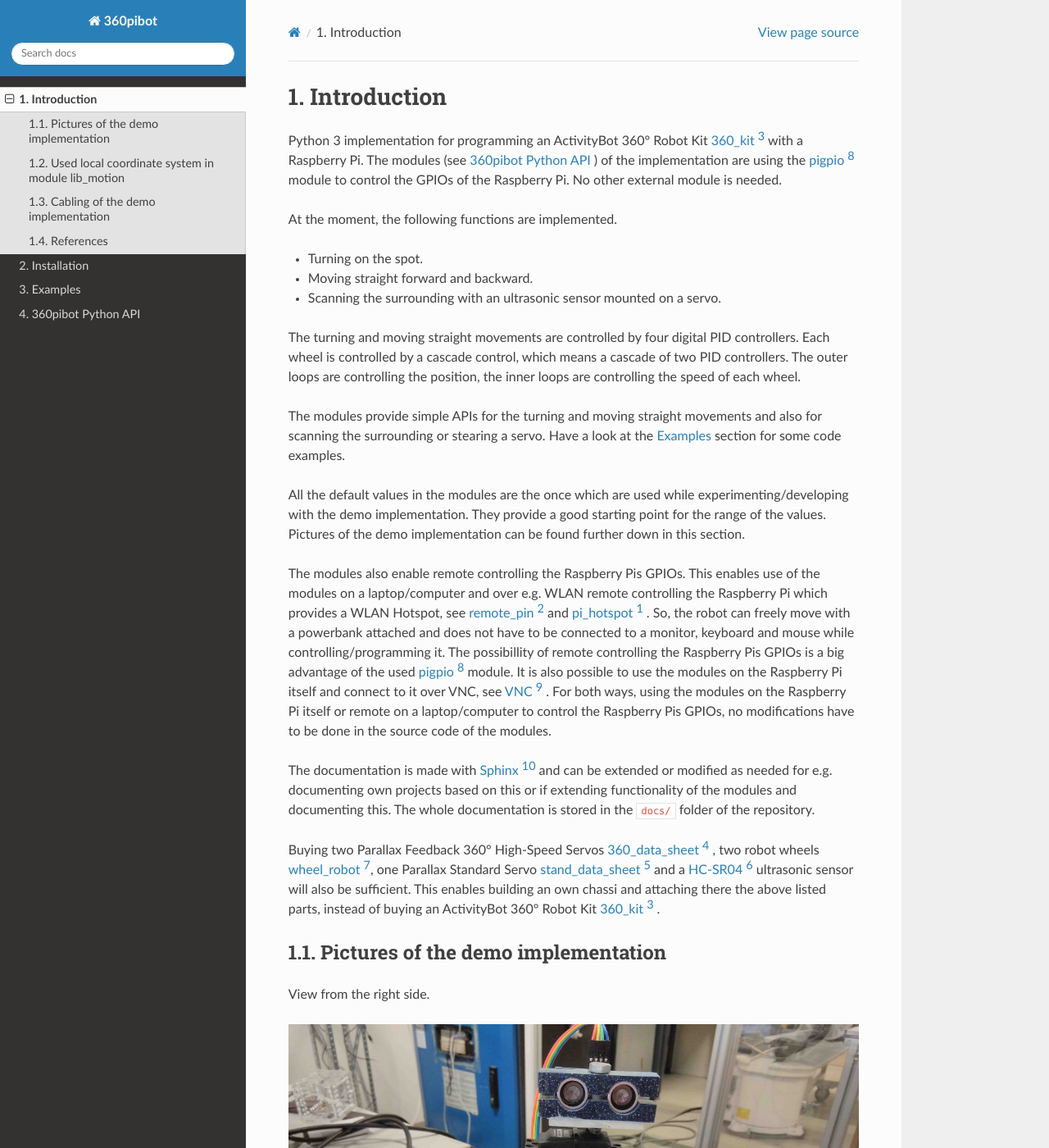
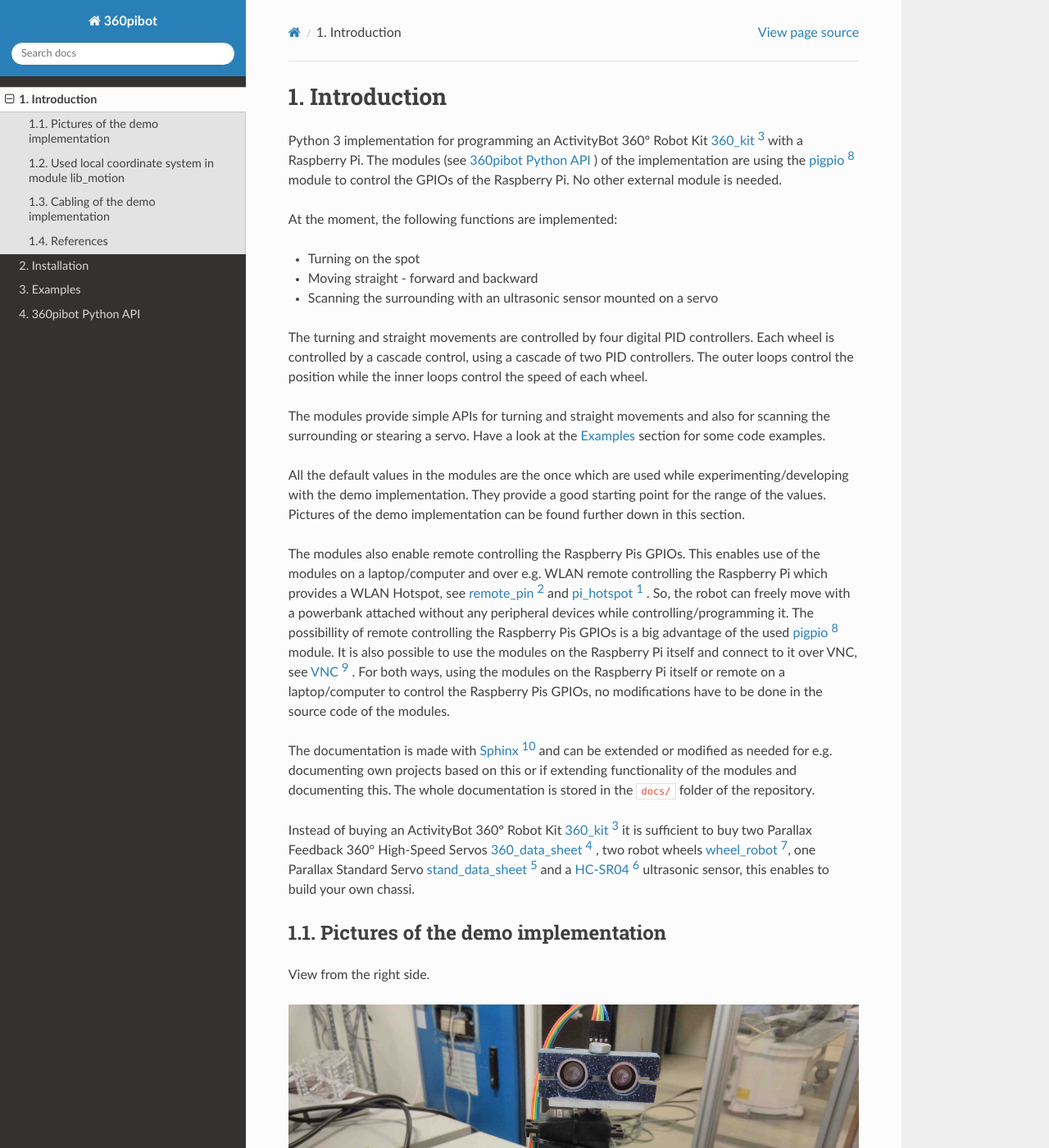
Before and after one commit to choeffer/360pibot, a Sphinx documentation site: the page built from docs/intro.rst, in a window 1280 px wide and 1400 px high. Shown: the whole window at 82% size. Built offline with Sphinx 7.4.7 and the Read the Docs theme 2.0.0, drawn with Linux system fonts in a browser that asks for light colours.

Commit message:
typos and rewritten some stuff

```diff
--- a/docs/intro.rst
+++ b/docs/intro.rst
@@ -7,18 +7,18 @@ Python 3 implementation for programming an ActivityBot 360° Robot Kit 360_kit_
 a Raspberry Pi. The modules (see :ref:`360pibot_Python_API` ) of the implementation are using the pigpio_ module
 to control the GPIOs of the Raspberry Pi. No other external module is needed.
 
-At the moment, the following functions are implemented.
+At the moment, the following functions are implemented:
 
-* Turning on the spot.
-* Moving straight forward and backward.
-* Scanning the surrounding with an ultrasonic sensor mounted on a servo.
+* Turning on the spot
+* Moving straight - forward and backward
+* Scanning the surrounding with an ultrasonic sensor mounted on a servo
 
-The turning and moving straight movements are controlled by four digital PID
-controllers. Each wheel is controlled by a cascade control, which means
-a cascade of two PID controllers. The outer loops are controlling the position,
-the inner loops are controlling the speed of each wheel.
+The turning and straight movements are controlled by four digital PID
+controllers. Each wheel is controlled by a cascade control, using
+a cascade of two PID controllers. The outer loops control the position
+while the inner loops control the speed of each wheel.
 
-The modules provide simple APIs for the turning and moving straight
+The modules provide simple APIs for turning and straight
 movements and also for scanning the surrounding or stearing a servo. Have a look
 at the :ref:`Examples` section for some code examples.
 
@@ -30,23 +30,22 @@ found further down in this section.
 The modules also enable remote controlling the Raspberry Pis GPIOs. This enables
 use of the modules on a laptop/computer and over e.g. WLAN remote controlling the Raspberry Pi
 which provides a WLAN Hotspot, see remote_pin_ and pi_hotspot_ . So, the robot can freely
-move with a powerbank attached and does not have to be connected to a monitor, keyboard
-and mouse while controlling/programming it. The possibillity of remote controlling
-the Raspberry Pis GPIOs is a big advantage of the used pigpio_ module. It is also possible to
-use the modules on the Raspberry Pi itself and connect to it over VNC, see VNC_ . For both ways,
-using the modules on the Raspberry Pi itself or remote on a laptop/computer to control
-the Raspberry Pis GPIOs, no modifications have to be done in the source code of the modules.
+move with a powerbank attached without any peripheral devices while controlling/programming it.
+The possibillity of remote controlling the Raspberry Pis GPIOs is a big advantage of the
+used pigpio_ module. It is also possible to use the modules on the Raspberry Pi itself
+and connect to it over VNC, see VNC_ . For both ways, using the modules on the Raspberry
+Pi itself or remote on a laptop/computer to control the Raspberry Pis GPIOs, no
+modifications have to be done in the source code of the modules.
 
 The documentation is made with Sphinx_ and can be extended or modified as needed for
 e.g. documenting own projects based on this or if extending functionality of the modules
 and documenting this. The whole documentation is stored in the ``docs/`` folder
 of the repository.
 
-Buying two Parallax Feedback 360° High-Speed Servos `360_data_sheet`_ , two robot wheels
+Instead of buying an ActivityBot 360° Robot Kit 360_kit_ it is sufficient to buy
+two Parallax Feedback 360° High-Speed Servos `360_data_sheet`_ , two robot wheels
 `wheel_robot`_, one Parallax Standard Servo `stand_data_sheet`_ and a `HC-SR04`_
-ultrasonic sensor will also be sufficient. This enables building an own chassi
-and attaching there the above listed parts, instead of buying an ActivityBot
-360° Robot Kit 360_kit_ .
+ultrasonic sensor, this enables to build your own chassi.
 
 Pictures of the demo implementation
 -----------------------------------
```
Also changed, not shown: README.rst (+18 -19 lines), docs/install.rst (+8 -6 lines).
